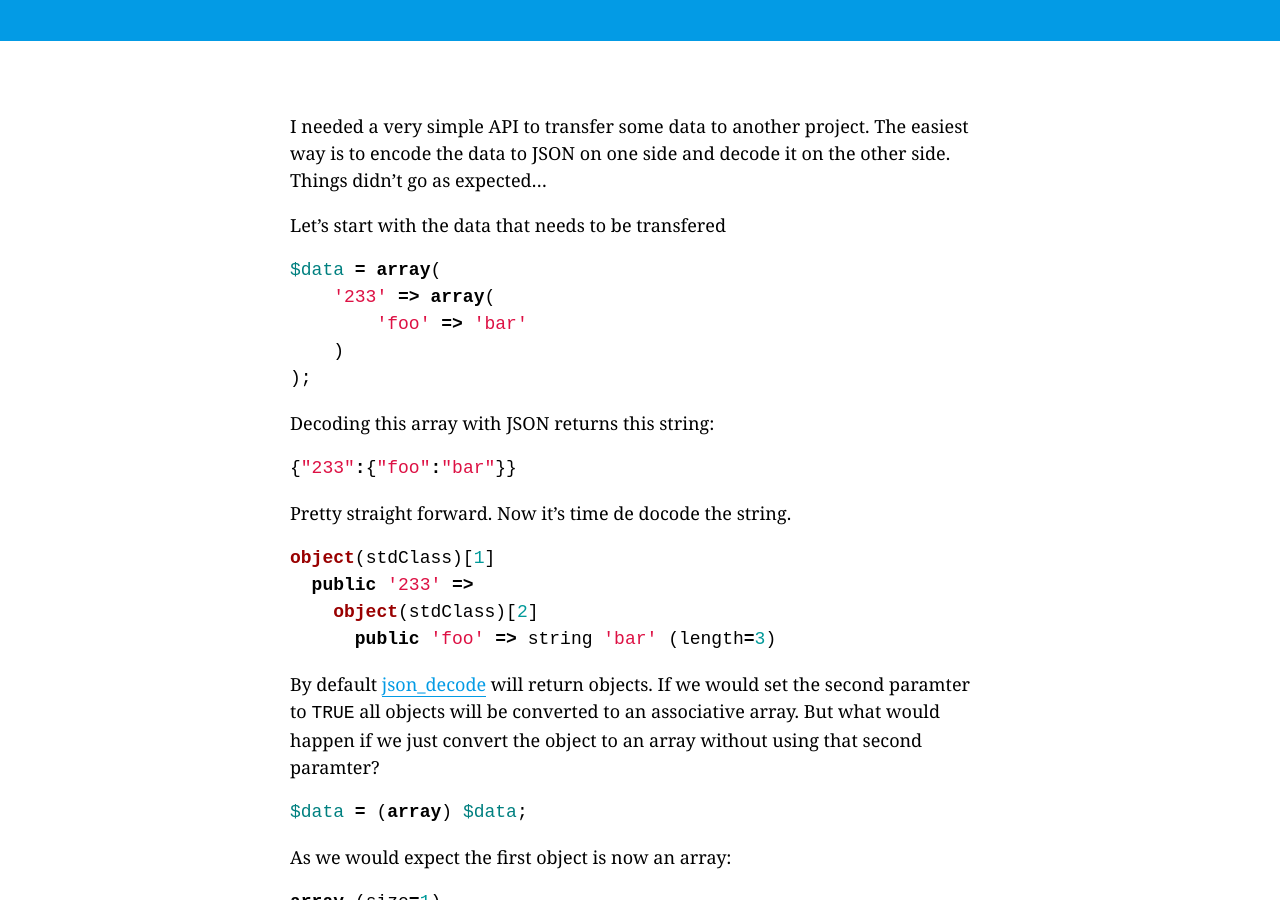
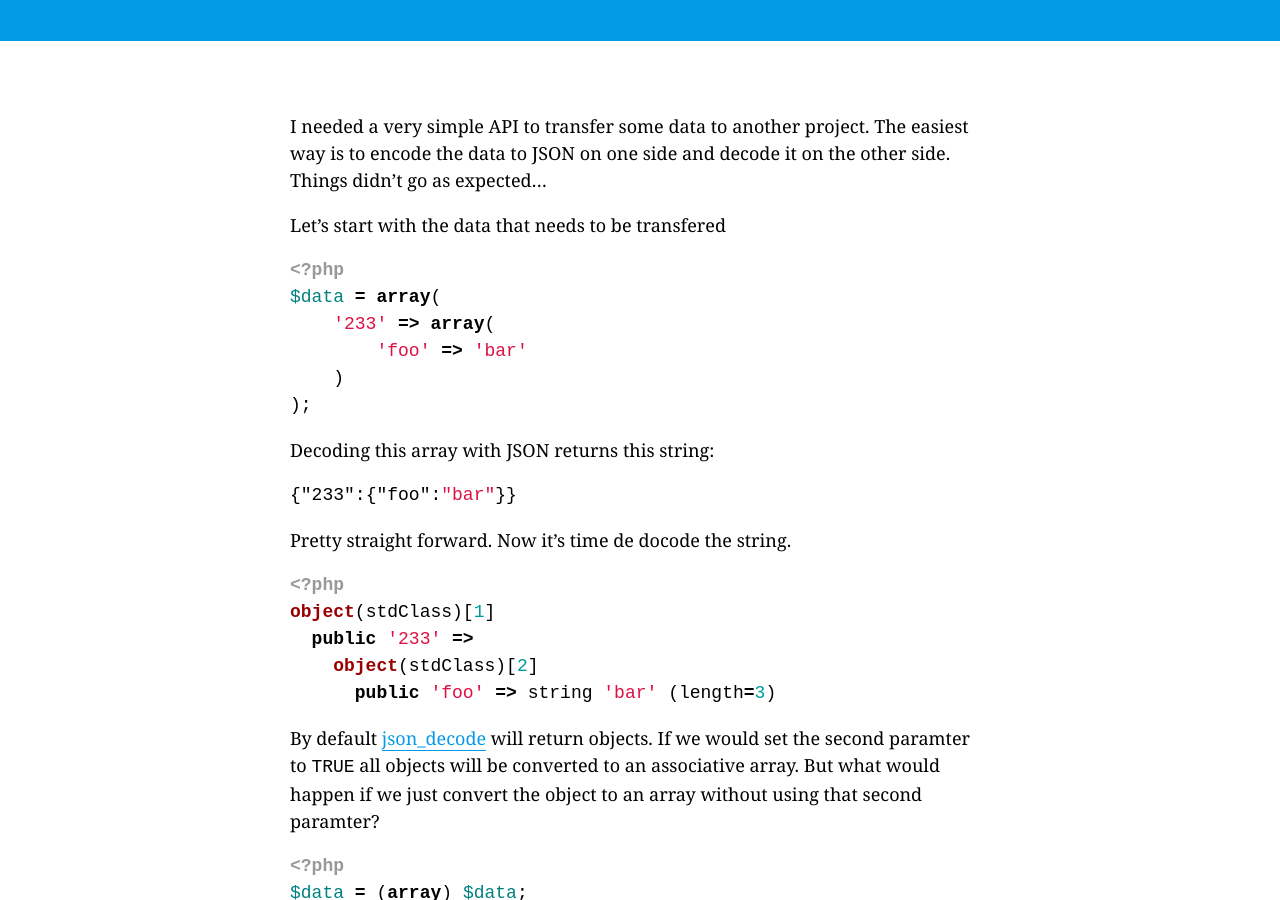
Before and after one commit to stijnj/stijnj.github.com, a Jekyll site: the page built from _posts/2013-01-17-php-type-casting-arrays-objects-json.md, in a window 1280 px wide and 900 px high, scrolled down 229 px. Built offline with Jekyll 4.4.1, drawn with Linux system fonts in a browser that asks for light colours; nearby versions of some CDN libraries; Markdown is read by kramdown in place of the engine named in the settings; comment, search, counter and statistics services are not loaded.

````diff
--- a/_config.yml
+++ b/_config.yml
@@ -1,6 +1,9 @@
-markdown: redcarpet
+markdown: kramdown
 highlighter: rouge
 permalink: /posts/:title
 exclude: [sass/]
-redcarpet:
-  extensions: ["no_intra_emphasis", "fenced_code_blocks", "autolink", "strikethrough", "superscript"]
+kramdown:
+  input: GFM
+  syntax_highlighter: rouge
+  #syntax_highlighter_opts:
+      #line_numbers: true
--- a/_posts/2013-01-17-php-type-casting-arrays-objects-json.md
+++ b/_posts/2013-01-17-php-type-casting-arrays-objects-json.md
@@ -9,6 +9,7 @@ I needed a very simple API to transfer some data to another project. The easiest
 Let's start with the data that needs to be transfered
 
 ```php
+<?php
 $data = array(
     '233' => array(
         'foo' => 'bar'
@@ -18,13 +19,14 @@ $data = array(
 
 Decoding this array with JSON returns this string:
 
-```php
+```json
 {"233":{"foo":"bar"}}
 ```
 
 Pretty straight forward. Now it's time de docode the string.
 
 ```php
+<?php
 object(stdClass)[1]
   public '233' =>
     object(stdClass)[2]
@@ -34,12 +36,14 @@ object(stdClass)[1]
 By default [json_decode](http://php.net/manual/en/function.json-decode.php) will return objects. If we would set the second paramter to <code class="prettyprint">TRUE</code> all objects will be converted to an associative array. But what would happen if we just convert the object to an array without using that second paramter?
 
 ```php
+<?php
 $data = (array) $data;
 ```
 
 As we would expect the first object is now an array:
 
 ```php
+<?php
 array (size=1)
   '233' =>
     object(stdClass)[2]
@@ -49,12 +53,14 @@ array (size=1)
 All the previous is exactly what we would expect. Things didn't go as expected when we tried to access the data in this array....
 
 ```php
+<?php
 $decodedData['233'] // Notice: Undefined index: 233...
 ```
 
 What!? The <code class="prettyprint">var_dump</code> showed us the key but we can't access it? Let's try to verify this:
 
 ```php
+<?php
 array_key_exists('233', $arrayData); // false
 in_array('233', array_keys($arrayData)); // true
 ```
@@ -70,6 +76,7 @@ Then there's the key we use: 233. The string is decoded to an object and numbers
 On the other hand when we use [get_object_vars](http://php.net/manual/en/function.get-object-vars.php) we do get an array where we can access the key '233':
 
 ```php
+<?php
 $objectvarsData = get_object_vars($decodedData);
 var_dump($objectvarsData);
 /*
````
Also changed, not shown: 1 other file.
